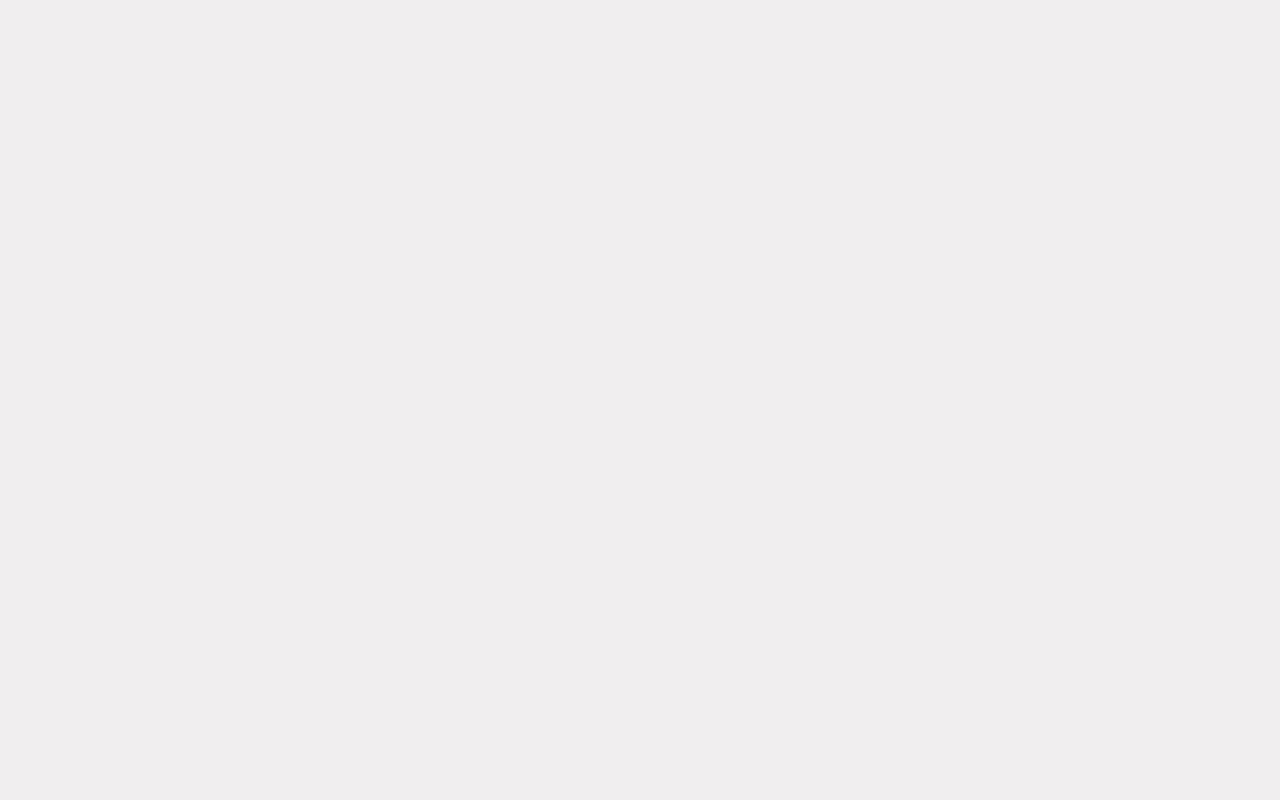
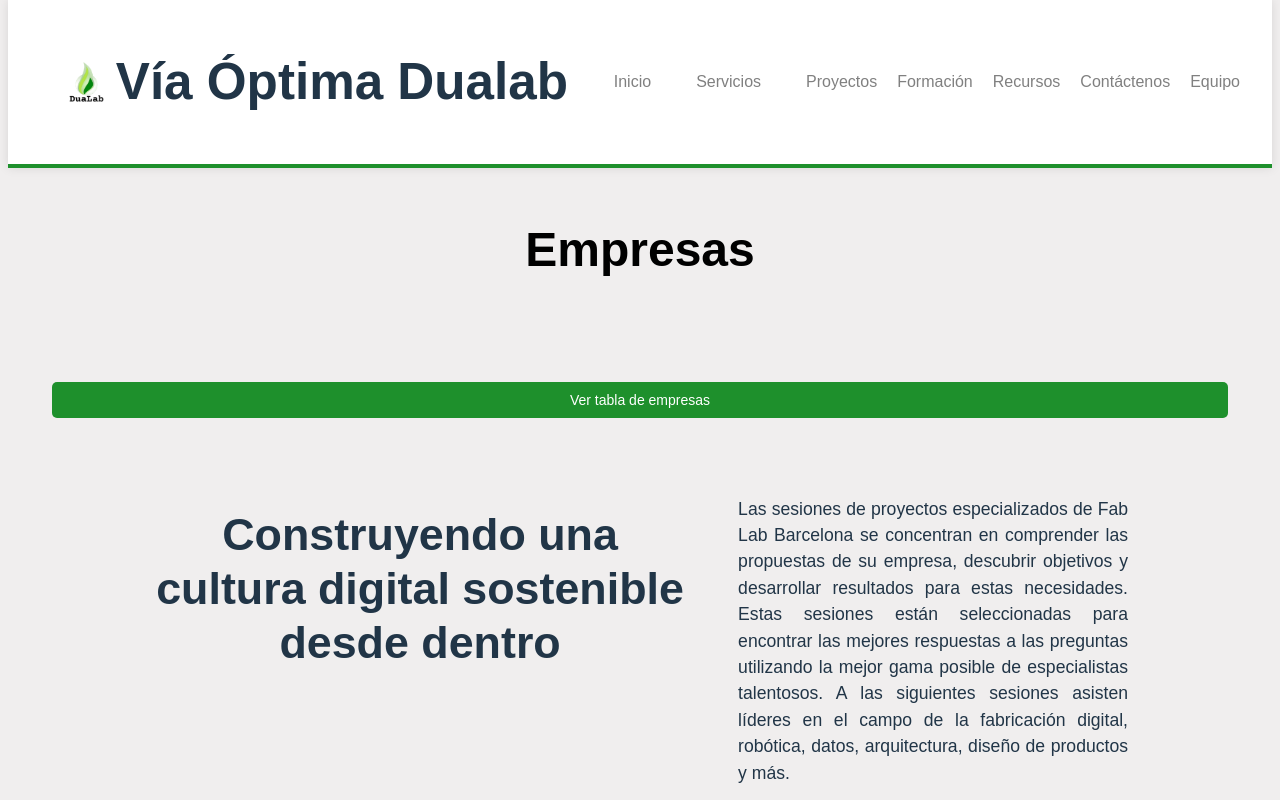
Before and after one commit to UnPerrete/aplicaciondualab, a React (Vite) app: page /empresas in a window 1280 px wide. Before the commit this address had no page. Shown: the top 800 px of the page. Built offline with nearby package versions, Linux system fonts and the light colour scheme.

Commit message:
empresas

```diff
--- a/src/App.jsx
+++ b/src/App.jsx
@@ -14,6 +14,7 @@ import Proyecto from './components/ProyectosCompletados'
 import Contactenos from './components/Contactenos'
 import Formacion from './components/Formacion'
 import CentrosFP from './components/CentroFP'
+import Empresas from './components/Empresas'
 
 function App() {
 
@@ -25,9 +26,9 @@ function App() {
         <Route path="/contact" element={<Contactenos />} />
         <Route path="/formacion" element={<Formacion />} />
         <Route path="/centrosfp" element={<CentrosFP />} />
-
+        <Route path="/empresas" element={<Empresas />} />
         <Route path="/login" element={<Login />} />
-        <Route path="/" element={<PrivateRoute><TablaEmpresas /></PrivateRoute>} />
+        <Route path="/tablaempresa" element={<PrivateRoute><TablaEmpresas /></PrivateRoute>} />
         <Route path="/servicio" element={<PrivateRoute><Servicios /></PrivateRoute>} />
         <Route path="/register" element={<Signup />} />
         <Route path="/perfil" element={<PrivateRoute><Profile /></PrivateRoute>} />
--- /dev/null
+++ b/src/components/Empresas.jsx
@@ -0,0 +1,91 @@
+import React from 'react';
+import { Link } from 'react-router-dom';
+import '../styles/CentrosFP.css';
+import logo from '../assets/logo.png';
+import NavbarWeb from './NavbarWeb';
+
+const Empresas = () => {
+    return (
+        <div className="bg-gray-100 min-h-screen w-full overflow-x-hidden">
+            {/* Navbar */}
+            <NavbarWeb/>
+
+            {/* Banner Principal */}
+            <div className="main-banner2">
+                <h2>Empresas</h2>
+            </div>
+
+            {/* Botón Ir a Empresas */}
+            <Link to="/tablaempresa">
+                <button className="boton_empresas">Ver tabla de empresas</button>
+            </Link>
+
+            {/* Introducción */}
+            <div className="intro-text2">
+                <h1>Construyendo una cultura digital sostenible desde dentro</h1>
+                <p>Las sesiones de proyectos especializados de Fab Lab Barcelona se concentran en comprender las propuestas de su empresa, descubrir objetivos y desarrollar resultados para estas necesidades. Estas sesiones están seleccionadas para encontrar las mejores respuestas a las preguntas utilizando la mejor gama posible de especialistas talentosos. A las siguientes sesiones asisten líderes en el campo de la fabricación digital, robótica, datos, arquitectura, diseño de productos y más.</p>
+            </div>
+
+            {/* ¿Qué ofrecemos? */}
+            <div className="section-title2">
+                <h2>¿QUÉ OFRECEMOS?</h2>
+            </div>
+
+            {/* Programas de Asesoramiento */}
+            <div className="contact-content2">
+                <div className="card">
+                    {/* <img src="https://www.shutterstock.com/image-photo/customer-service-care-patron-protection-600nw-420395281.jpg" alt="Programa de Asesoramiento" className="card-img" /> */}
+                </div>
+                <div className="contact-info2">
+                    <h3>Comprender, Diseñar y Prototipar, Especular</h3>
+                    <p>El programa de creación de prototipos de Fab Lab Barcelona conecta a las empresas con la investigación de vanguardia en campos prospectivos. Los miembros trabajan directamente con profesores talentosos para:</p>
+                    {/* <p>Únete al programa de Fab Lab Barcelona para:</p> */}
+                    <ul>
+                        <li>Hackatones, sprints de diseño, sesiones de ideación y más.</li>
+                        <li>Implementar proyectos innovadores de I+D aplicada y de prototipado rápido.</li>
+                        {/* <li>Diseña itinerarios formativos para aprender nuevas herramientas para llevar a tu aula y desarrollar proyectos de investigación.</li> */}
+                    </ul>
+                </div>
+            </div>
+
+            {/* Línea divisoria */}
+            <hr className="section-divider" />
+
+            {/* Experiencias de aprendizaje inmersivo */}
+            <div className="contact-content2">
+                <div className="card">
+                    {/* <img src="https://www.shutterstock.com/image-photo/customer-service-care-patron-protection-600nw-420395281.jpg" alt="Experiencia de aprendizaje inmersivo" className="card-img" /> */}
+                </div>
+                <div className="contact-info2">
+                    <h3>Educación ejecutiva y experiencias de aprendizaje</h3>
+                    <p>Únase al Fab Lab Barcelona para conectarse con profesores para seminarios y sesiones de desarrollo profesional centrados en tecnologías emergentes y tendencias de innovación corporativa. Estos programas van desde mesas redondas sobre un tema específico hasta paneles y talleres de exploración de futuros emergentes para equipos de toda su empresa.</p>
+                    <p>Comience con un breve programa diseñado a medida para involucrar a los participantes en metodologías creativas contemporáneas en diseño y tecnología críticos. Conocer herramientas innovadoras que permitan la exploración de escenarios futuros emergentes y la búsqueda de nuevas oportunidades y patrones de cambio de lo global a lo local. Los programas de Fab Lab Barcelona ofrecen alfabetización digital, capacitando a los participantes para desarrollar una comprensión del potencial de las tecnologías avanzadas.</p>
+                </div>
+            </div>
+
+            {/* Línea divisoria */}
+            <hr className="section-divider" />
+
+            {/* Experiencias de aprendizaje inmersivo */}
+            <div className="contact-content2">
+                <div className="card">
+                    {/* <img src="https://www.shutterstock.com/image-photo/customer-service-care-patron-protection-600nw-420395281.jpg" alt="Experiencia de aprendizaje inmersivo" className="card-img" /> */}
+                </div>
+                <div className="contact-info2">
+                    <h3>Red corporativa</h3>
+                    <p>A lo largo del año, Fab Lab Barcelona facilita múltiples conferencias, eventos de networking, talleres prácticos y charlas inspiradoras para destacar y ser líderes en investigación, diseño e innovación. Maker Faire Barcelona es una iniciativa coorganizada anualmente por Fab Lab Barcelona y SOKO Tech . Este es un evento de 2 días que incluye más de 100 demostraciones interactivas de prototipos innovadores y nuevas empresas, conferencias magistrales, presentaciones técnicas y talleres prácticos de líderes en tecnología emergente.</p>
+                </div>
+            </div>
+
+            {/* Línea divisoria */}
+            <hr className="section-divider" />
+
+            {/* Footer */}
+            <div className="footer">
+                <p>info@viaoptima.es | Calle Juan de Quesada 22 Las Palmas G.C. | 659 02 16 03</p>
+            </div>
+        </div>
+    );
+};
+
+export default Empresas;
--- a/src/components/Navbar.jsx
+++ b/src/components/Navbar.jsx
@@ -17,7 +17,7 @@ const Navbar = () => {
   return (
     <nav className={scrolled ? "navbar active-scroll" : "navbar"}>
       <ul className="nav-links">
-        <li><Link to="/">Empresas</Link></li>
+        <li><Link to="/empresas">Empresas</Link></li>
         <li><Link to="/servicio">Servicios</Link></li>
       </ul>
       <ul className="navbar-nav ms-auto">
--- a/src/components/NavbarWeb.jsx
+++ b/src/components/NavbarWeb.jsx
@@ -1,29 +1,3 @@
-/*import React from 'react';
-import { Link } from 'react-router-dom';
-import logo from "../assets/logo.png"; // Cambia esta ruta según tu estructura
-import '../styles/NavbarWeb.css'; // Opcional: archivo CSS separado
-
-const NavbarWeb = () => {
-  return (
-    <div className="navbar1">
-      <div className="logo">
-        <img src={logo} alt="Vía Óptima Dualab" className="logo-img" />
-        <h1>Vía Óptima Dualab</h1>
-      </div>
-      <nav className="nav-links1">
-        <Link to="/">Inicio</Link>
-        <Link to="/">Servicios</Link>
-        <Link to="/proyect">Proyectos</Link>
-        <Link to="/formacion">Formación</Link>
-        <Link to="/">Recursos</Link>
-        <Link to="/contact">Contáctenos</Link>
-        <Link to="/">Equipo</Link>
-      </nav>
-    </div>
-  );
-};
-
-export default NavbarWeb;*/
 import React, { useState } from 'react';
 import { Link } from 'react-router-dom';
 import logo from '../assets/logo.png'; // Cambia esta ruta según tu estructura
@@ -52,7 +26,8 @@ const NavbarWeb = () => {
                     <span className="dropdown-toggle">Servicios</span>
                     {dropdownOpen && (
                         <div className="dropdown-menu">
-                            <Link to="/centrosfp">Centros FP</Link>
+                            <Link to="/centrosfp">• Centros FP</Link>
+                            <Link to="/empresas">• Empresas</Link>
                         </div>
                     )}
                 </div>
--- a/src/styles/CentrosFP.css
+++ b/src/styles/CentrosFP.css
@@ -159,3 +159,18 @@ body {
         width: 100%;
     }
 }
+
+.boton_empresas {
+    padding: 10px 20px;
+    background-color: #1e902c;
+    color: white;
+    border: none;
+    border-radius: 5px;
+    cursor: pointer;
+    transition: background-color 0.3s;
+    margin-top: 20px;
+}
+
+.boton_empresas:hover {
+    background-color: #15751f;
+}
```
